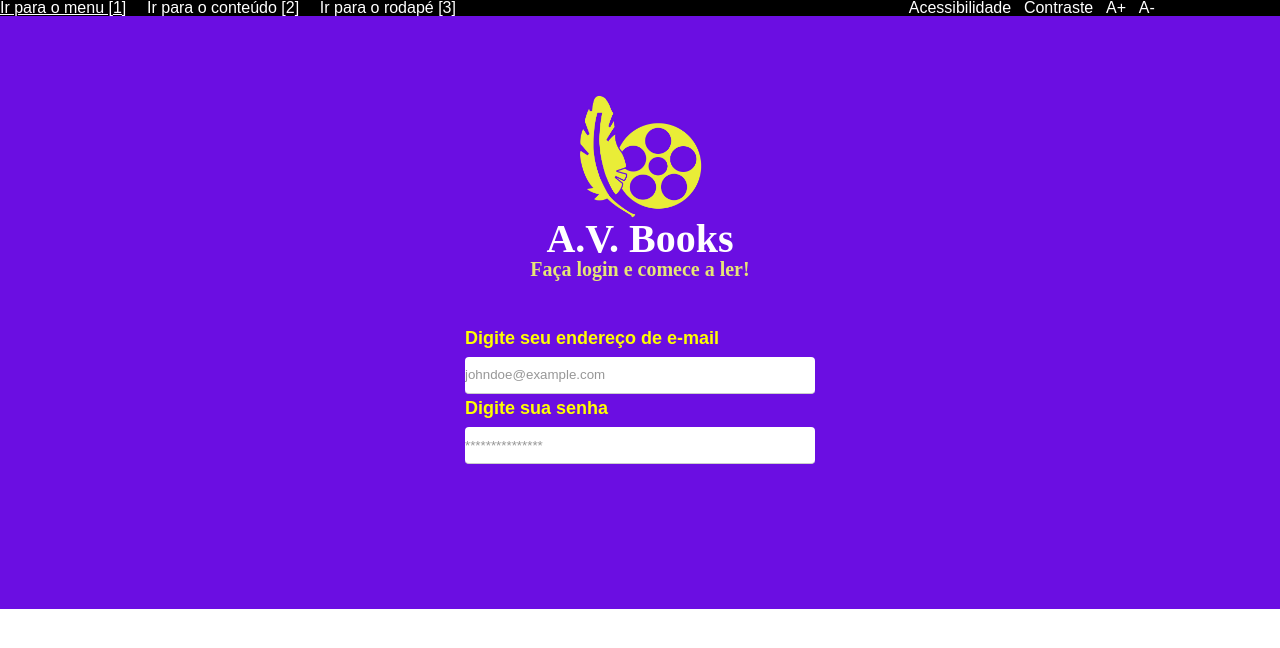
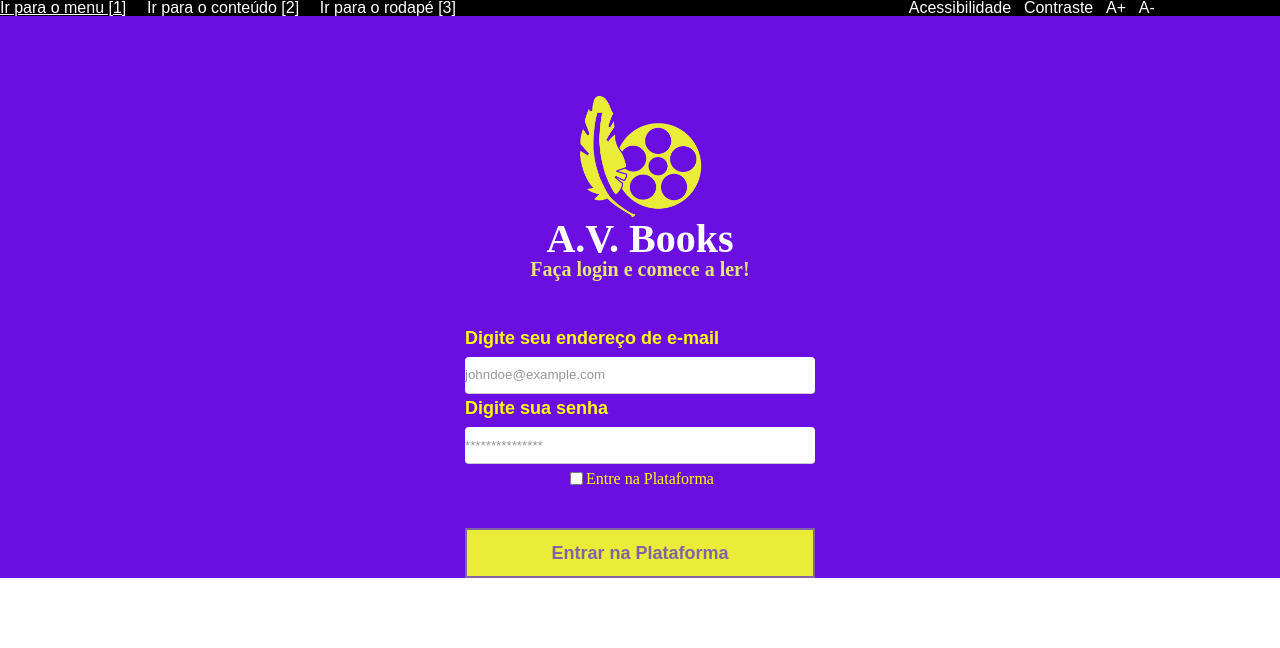
Before and after one commit to AntonioPinheiro66484/Interdisciplinar-A.V.-Books, a React (Create React App) app: page /LoginCliente in a window 1280 px wide. Shown: the top 648 px of the page. Built offline with nearby package versions, Linux system fonts and the light colour scheme.

Commit message:
input login cliente ajustes

```diff
--- a/src/components/Cadastro/Input/InputLoginCliente/InputLoginCliente.jsx
+++ b/src/components/Cadastro/Input/InputLoginCliente/InputLoginCliente.jsx
@@ -1,6 +1,7 @@
 import React from 'react'
 import styles from './InputLoginCliente.module.css'
 import AvBookslogo from '../../../../assets/images/Imagens/logo.png'
+import BotaoLogin from '../../../Botoes/BotaoLogin'
 function InputLoginCliente() {
   return (
     <div className={styles.caixa}>
@@ -20,6 +21,14 @@ function InputLoginCliente() {
                 <input className={styles.input} type="password" placeholder="***************"></input>
             </div>
     </div>
+
+          <div className={styles.caixaInput}>
+            <div className={styles.inputcheck}>
+              <input type="checkbox"/>
+              <label>Entre na Plataforma</label>
+            </div>
+          </div>
+    <BotaoLogin></BotaoLogin>
     </div>
   )
 }
--- a/src/components/Cadastro/Input/InputLoginCliente/InputLoginCliente.module.css
+++ b/src/components/Cadastro/Input/InputLoginCliente/InputLoginCliente.module.css
@@ -2,7 +2,7 @@
     display: flex;
     flex-direction: column;
     background-color: #6b0ee2;
-    height:593px;
+    height:auto;
 }
 .caixaLogo{
     display: flex;
@@ -22,7 +22,6 @@
 .logo{
     height: 125px;
     width: 125px;
-    /* margin-left: 100px; */
     margin-top:20px;
 
 }
@@ -48,6 +47,17 @@ input::placeholder, input::textarea{
     border-radius: 4px;
 
 }
+.caixaInput{
+    display: flex;
+    align-items: center;
+    flex-direction: column;
+    color: yellow;
+}
+.inputcheck{
+    display: flex;
+    align-items: center;
+    flex-direction: row;
+}
 
 .label{
     font-size: large;
```
